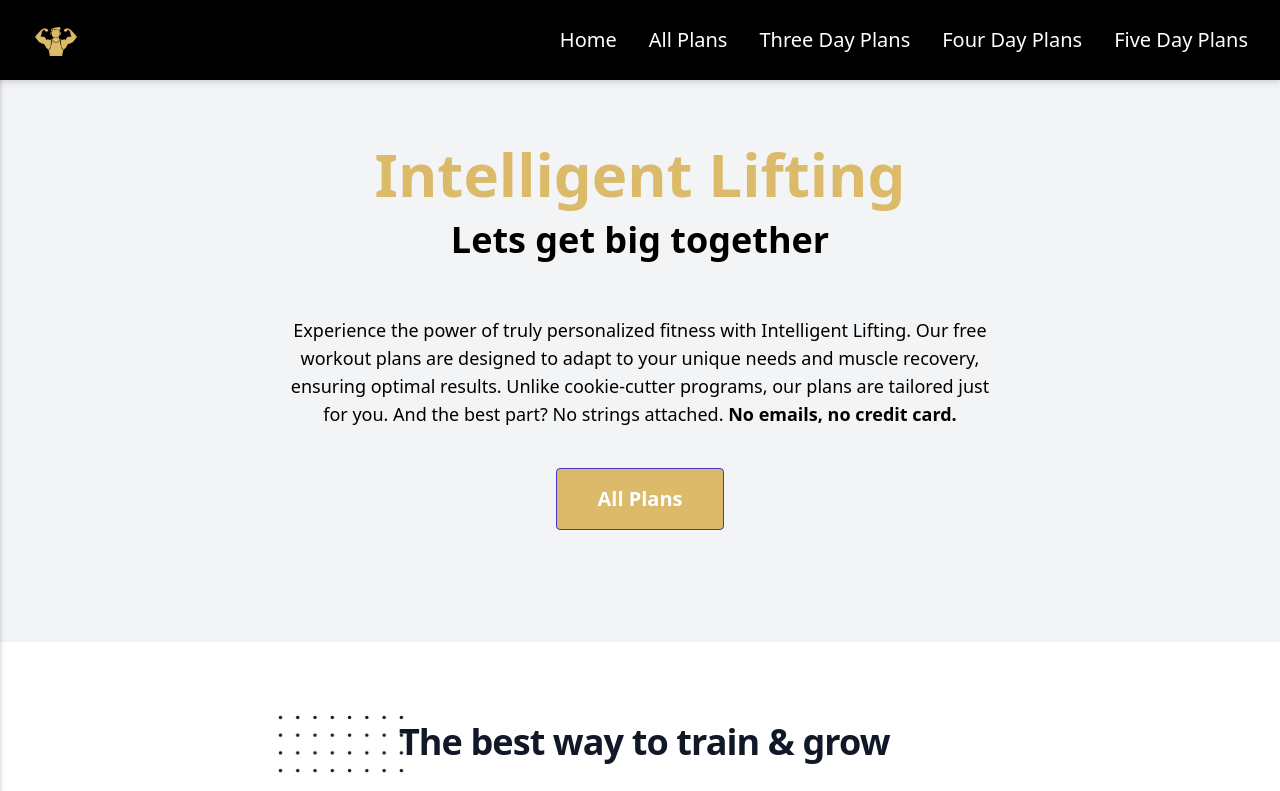
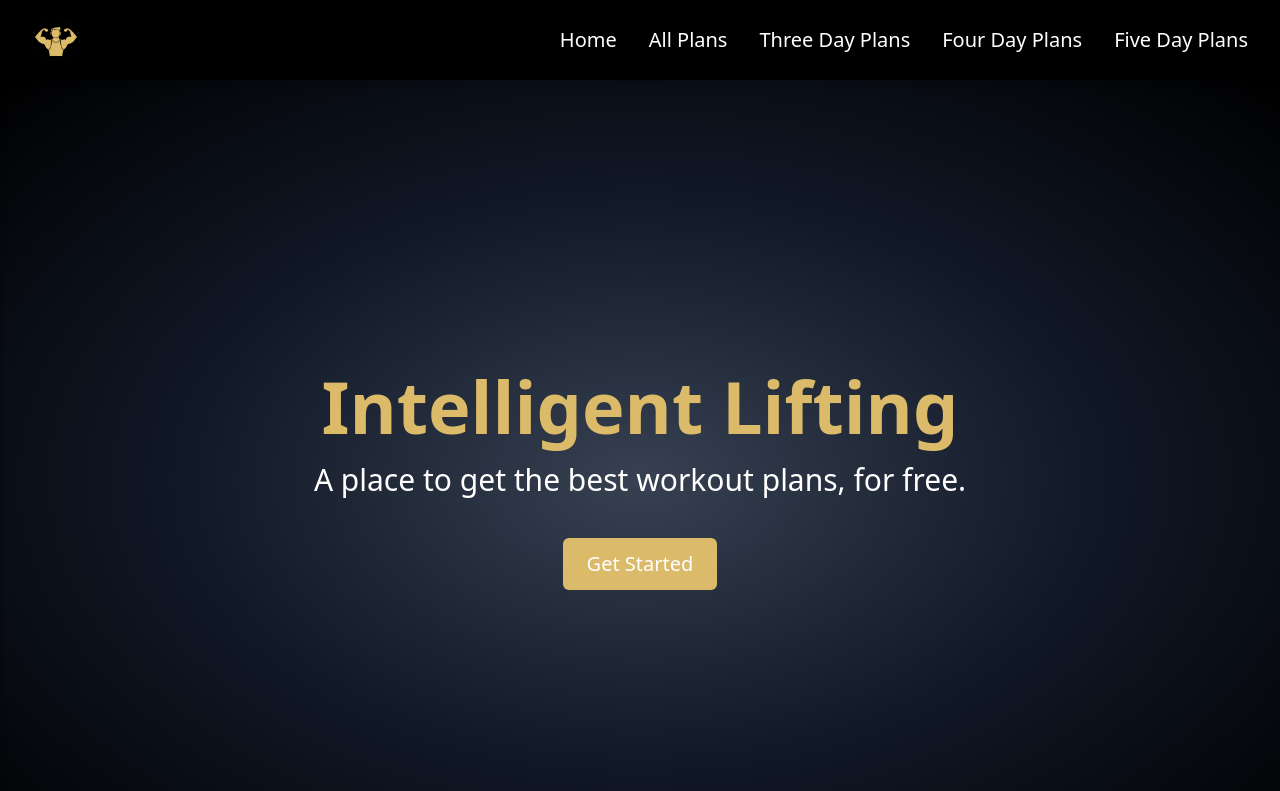
Before and after one commit to jburanpuri/IntelligentLifting, a Next.js app: page / in a window 1280 px wide. Shown: the top 791 px of the page. Built offline with nearby package versions, Linux system fonts and the light colour scheme.

Commit message:
Updated hero section

```diff
--- a/components/HeroComponent/hero.js
+++ b/components/HeroComponent/hero.js
@@ -1,33 +1,18 @@
 import React from "react";
-import Link from 'next/link'
+
 
 export default function Hero() {
     return (
-        <div className="bg-gray-100 pb-12 overflow-y-hidden" style={{ minHeight: 300 }}>
-        <dh-component>
-            <div className="bg-gray-100">
-                <div className="container mx-auto flex flex-col items-center py-12 sm:py-16">
-                    <div className="w-11/12 sm:w-2/3 lg:flex justify-center items-center flex-col  mb-5 sm:mb-10">
-                        <h1 className="text-2xl sm:text-3xl md:text-4xl lg:text-5xl xl:text-6xl text-center text-gray-800 font-black leading-7 md:leading-10">
-                        <span className="text-primary">Intelligent Lifting</span>
-                            <br/>
-                            <h2 className="text-2xl sm:text-2xl md:text-4xl lg:text-3xl xl:text-4xl text-center text-gray-800 font-black leading-7 md:leading- py-4">
-                            <span className="text-black">Lets get big together</span>
-                            </h2>
-                        </h1>
-                        <p className="mt-5 sm:mt-10 lg:w-10/12 text-black-100 font-normal text-center text-sm sm:text-lg">
-                        Experience the power of truly personalized fitness with Intelligent Lifting.
-                         Our free workout plans are designed to adapt to your unique needs and muscle recovery, ensuring optimal results.
-                         Unlike cookie-cutter programs, our plans are tailored just for you. And the best part? No strings attached. <b>No emails, no credit card.</b>
-                        </p>
-                    </div>
-                    <div className="flex justify-center items-center">
-                        <Link href="/plans" className="focus:outline-none focus:ring-2 focus:ring-offset-2 focus:ring-indigo-700 bg-primary transition duration-150 ease-in-out hover:bg-indigo-600 lg:text-xl lg:font-bold  rounded text-white px-4 sm:px-10 border border-indigo-700 py-2 sm:py-4 text-sm">All Plans</Link>
-                    </div>
-                </div>
+      <div>
+        <section className="flex flex-col min-h-screen text-white bg-center bg-cover bg-blend-overlay bg-[radial-gradient(ellipse_at_center,_var(--tw-gradient-stops))] from-gray-700 via-gray-900 to-black">
+          <div className="flex-1 flex items-center">
+            <div className="text-center mx-auto">
+              <h1 className="font-extrabold text-7xl text-primary">Intelligent Lifting</h1>
+              <p className="font-light text-3xl mt-5">A place to get the best workout plans, for free.</p>
+              <a className="px-6 py-3 text-xl inline-block rounded-md bg-primary text-white hover:bg-cyan-400 transition-colors mt-10" href>Get Started</a>
             </div>
-        </dh-component>
-    </div>
-
-    );
+          </div>
+        </section>
+      </div>
+);
 }
```
Also changed, not shown: assets/images/bg.png (added).
